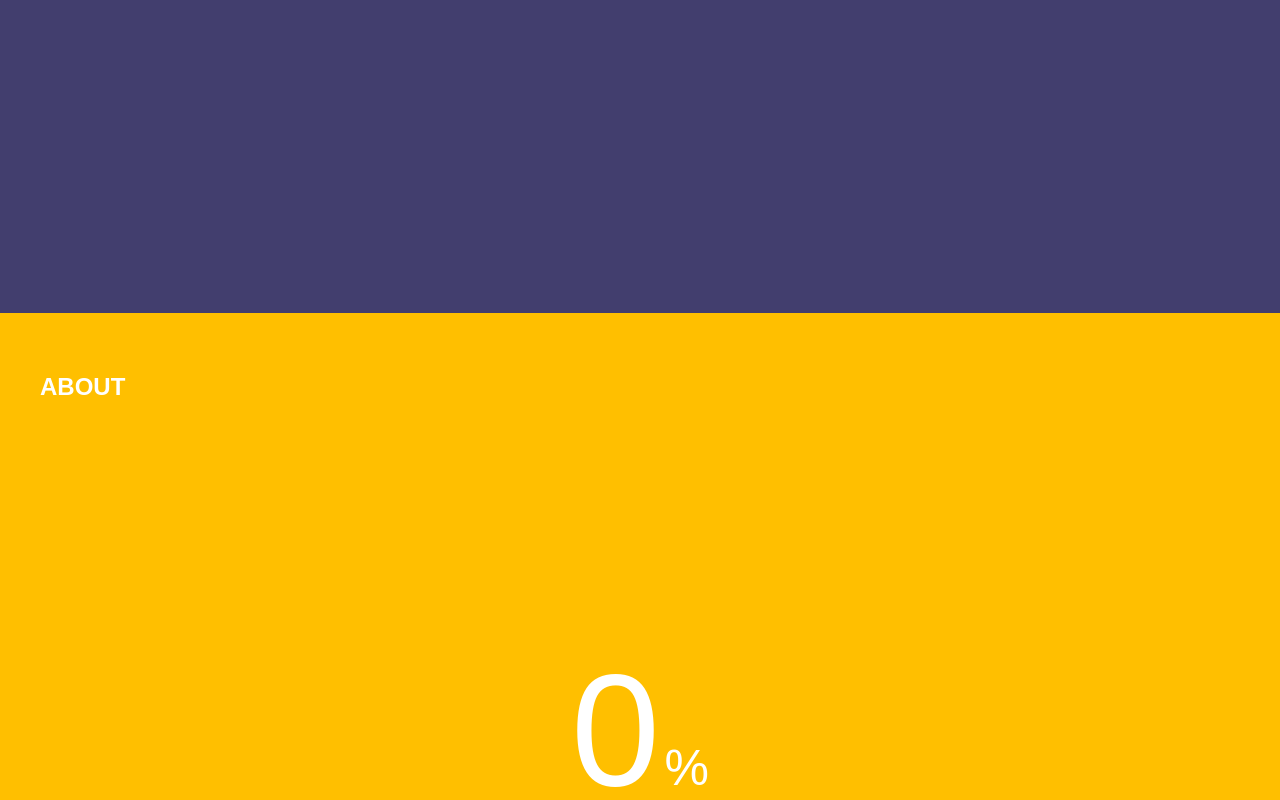
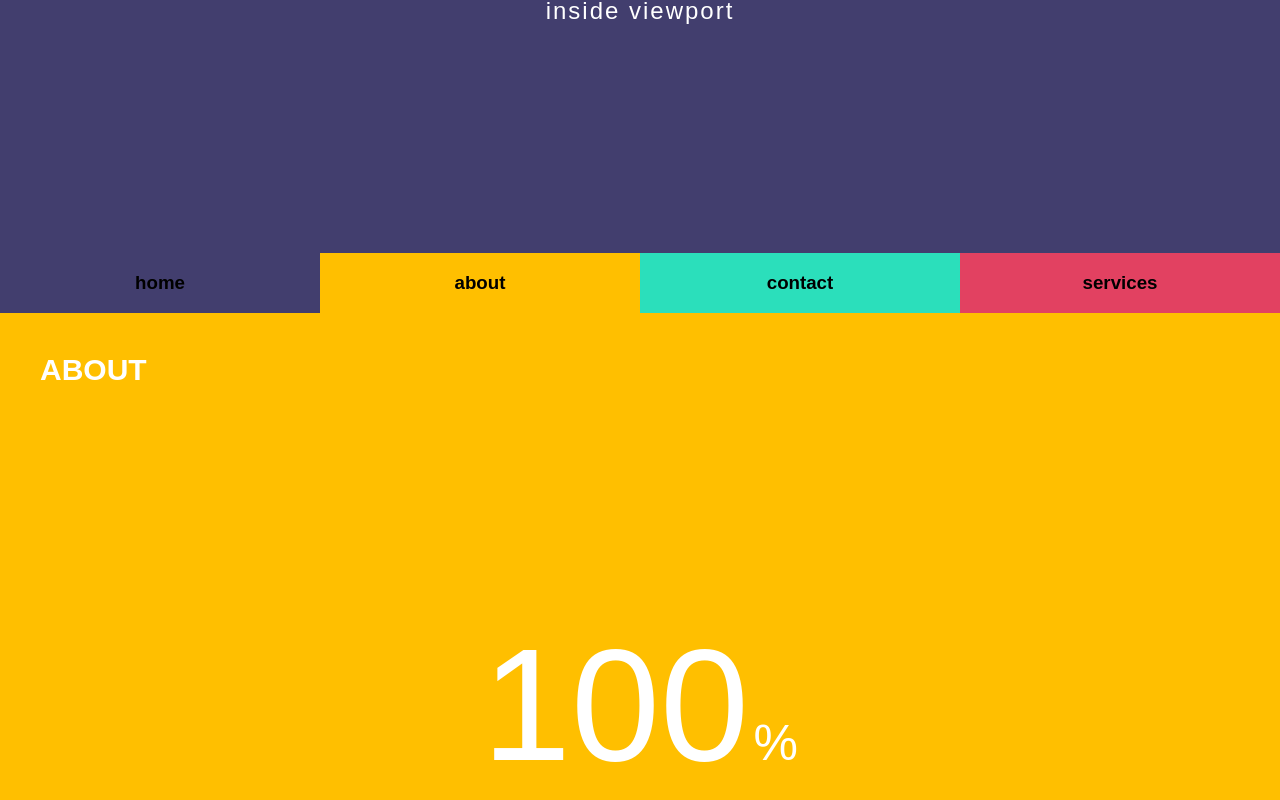
Before and after one commit to iondrimba/intersection-observer-api-demo, a website: page index.html in a window 1280 px wide. Shown: the part 487-1287 px from the top of the page. Drawn offline with Linux system fonts and the light colour scheme.

Commit message:
added legend

```diff
--- a/index.css
+++ b/index.css
@@ -1,58 +1,72 @@
+:root {
+  --home-color: #423e6e;
+  --about-color: #ffbf00;
+  --contact-color: #2bdfbb;
+  --services-color: #e24161;
+}
+
 * {
   box-sizing: border-box;
 }
 
 body {
+  font-family: sans-serif;
+  margin: 0;
   padding: 0;
-  margin: 0;
-  font-family: sans-serif;
 }
 
 .title {
-  position: sticky;
+  background-color: #ffffff;
   display: block;
-  top: 0;
-  background-color: #ffffff;
   margin: 0;
   padding: 30px;
+  position: -webkit-sticky;
+  position: sticky;
+  top: 0;
 }
 
 .view {
+  color: #ffffff;
   height: 100vh;
+  padding: 40px;
+  position: relative;
   width: 100%;
-  padding: 40px;
-  color: #ffffff;
-  position: relative;
 }
 
 .view__title {
+  font-size: 30px;
+  margin: 0;
   text-transform: uppercase;
 }
 
-.view--home {
-  background-color: #423e6e;
+.home ,
+.legend__item--home .legend__bg {
+  background-color: var(--home-color);
 }
 
-.view--about {
-  background-color: #ffbf00;
+.about,
+.legend__item--about .legend__bg {
+  background-color: var(--about-color);
 }
 
-.view--services {
-  background-color: #e24161;
+.contact,
+.legend__item--contact .legend__bg {
+  background-color: var(--contact-color);
 }
 
-.view--contact {
-  background-color: #2bdfbb;
+.services,
+.legend__item--services .legend__bg {
+  background-color: var(--services-color);
 }
 
 .percentage {
-  width: 150px;
-  height: 150px;
-  transform: translate(-50%, -50%);
-  top: 50%;
+  height: 200px;
   left: 50%;
   position: absolute;
   text-align: center;
+  top: 50%;
+  transform: translate(-50%, -50%);
+  width: 340px;
 }
 
 .percentage__value {
@@ -62,3 +76,43 @@ body {
 .percentage__extension {
   font-size: 50px;
 }
+
+.sub {
+  display: block;
+  font-size: 24px;
+  letter-spacing: 2px;
+}
+
+.legend {
+  background-color: #ffffff;
+  bottom: 0;
+  display: flex;
+  flex-direction: row;
+  height: 60px;
+  justify-content: space-evenly;
+  position: fixed;
+  width: 100%;
+  z-index: 1;
+}
+
+.legend__bg {
+  display: block;
+  height: 100%;
+  position: absolute;
+  top: 0;
+  transform: scaleX(0);
+  transform-origin: left;
+  width: 100%;
+  z-index: 2;
+}
+
+.legend__item {
+  position: relative;
+  text-align: center;
+  width: 100%;
+}
+
+.legend__title {
+  position: relative;
+  z-index: 3;
+}
--- a/index.html
+++ b/index.html
@@ -10,32 +10,54 @@
 </head>
 
 <body>
-  <section class="view view--home">
+  <section class="legend">
+    <div class="legend__item legend__item--home">
+      <h3 class="legend__title">home</h3>
+      <div class="legend__bg"></div>
+    </div>
+    <div class="legend__item legend__item--about">
+      <h3 class="legend__title">about</h3>
+      <div class="legend__bg"></div>
+    </div>
+    <div class="legend__item legend__item--contact">
+      <h3 class="legend__title">contact</h3>
+      <div class="legend__bg"></div>
+    </div>
+    <div class="legend__item legend__item--services">
+      <h3 class="legend__title">services</h3>
+      <div class="legend__bg"></div>
+    </div>
+  </section>
+  <section class="view home">
     <h2 class="view__title">Home</h2>
     <div class="percentage">
       <span class="percentage__value">0</span>
       <span class="percentage__extension">%</span>
+      <span class="sub">inside viewport</span>
     </div>
   </section>
-  <section class="view view--about">
+  <section class="view about">
     <h2 class="view__title">About</h2>
     <div class="percentage">
       <span class="percentage__value">0</span>
       <span class="percentage__extension">%</span>
+      <span class="sub">inside viewport</span>
     </div>
   </section>
-  <section class="view view--contact">
+  <section class="view contact">
     <h2 class="view__title">Contact</h2>
     <div class="percentage">
       <span class="percentage__value">0</span>
       <span class="percentage__extension">%</span>
+      <span class="sub">inside viewport</span>
     </div>
   </section>
-  <section class="view view--services">
+  <section class="view services">
     <h2 class="view__title">Services</h2>
     <div class="percentage">
       <span class="percentage__value">0</span>
       <span class="percentage__extension">%</span>
+      <span class="sub">inside viewport</span>
     </div>
   </section>
   <script src="index.js"></script>
--- a/index.js
+++ b/index.js
@@ -1,65 +1,67 @@
 const getThreshold = () => {
   let data = [];
 
-  for (let i=0; i<=1.0; i+= 0.01) {
+  for (let i = 0; i <= 1.0; i += 0.01) {
     data.push(i);
   }
 
   return data;
 }
 
-const mountObserver = ({target, handler, threshold}) => {
+const mountObserver = ({ target, handler, threshold }) => {
   const options = {
     root: null,
     rootMargin: '0px',
     threshold
   }
 
-  const observer = new IntersectionObserver( handler, options);
+  const observer = new IntersectionObserver(handler, options);
 
   observer.observe(target);
 }
 
+const handleChanges = (entries) => {
+  entries.forEach(function ({ target, intersectionRatio }) {
+    const element = target.querySelector('.percentage__value');
+    const bg = target.querySelector('.legend__bg');
+    const view = target.className.split(' ')[1];
+
+    element.textContent = Math.round(intersectionRatio * 100);
+
+    handleLegendBg({
+      bg: document.querySelector(`.legend__item--${view}`).querySelector('.legend__bg'),
+      percentage: Math.round(intersectionRatio * 100) /100
+    })
+  });
+}
+
+const handleLegendBg = ({ bg, percentage }) => {
+  console.log('handleLegendBg', percentage);
+  bg.style.transform = `scaleX(${percentage}`;
+};
+
+document.addEventListener('DOMContentLoaded', function (event) {
   mountObserver({
-  target: document.querySelector('.view--home'),
-  handler: (entries) =>{
-    entries.forEach(function(entry) {
-      console.log('entry', entry.target.className, (Math.floor(entry.intersectionRatio * 100)) + "%");
-    });
-  },
+    target: document.querySelector('.home'),
+    handler: handleChanges,
     threshold: getThreshold()
   });
 
   mountObserver({
-  target: document.querySelector('.view--about'),
-  handler: (entries) =>{
-    entries.forEach(function(entry) {
-      console.log('entry', entry.target.className, (Math.floor(entry.intersectionRatio * 100)) + "%");
-    });
-  },
+    target: document.querySelector('.about'),
+    handler: handleChanges,
     threshold: getThreshold()
   });
 
   mountObserver({
-  target: document.querySelector('.view--contact'),
-  handler: (entries) =>{
-    entries.forEach(function(entry) {
-      console.log('entry', entry.target.className, (Math.floor(entry.intersectionRatio * 100)) + "%");
-    });
-  },
+    target: document.querySelector('.contact'),
+    handler: handleChanges,
     threshold: getThreshold()
   });
 
   mountObserver({
-  target: document.querySelector('.view--services'),
-  handler: (entries) =>{
-    entries.forEach(function(entry) {
-      console.log('entry', entry.target.className, (Math.floor(entry.intersectionRatio * 100)) + "%");
-    });
-  },
+    target: document.querySelector('.services'),
+    handler: handleChanges,
     threshold: getThreshold()
   });
-
-document.addEventListener('DOMContentLoaded', function(event) {
-
 });
```
Lines whose indentation alone changed are shown as unchanged.
